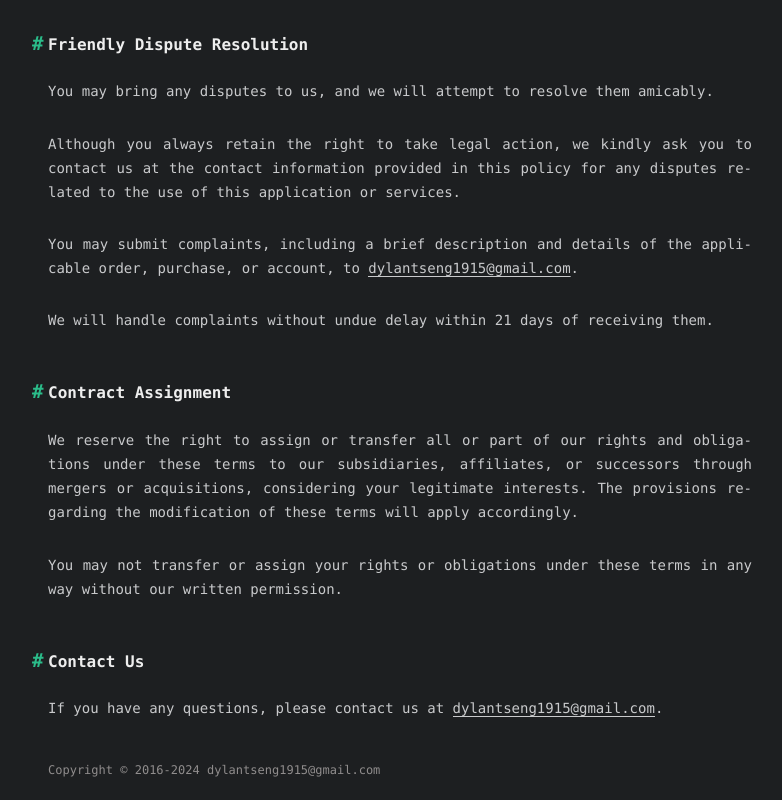
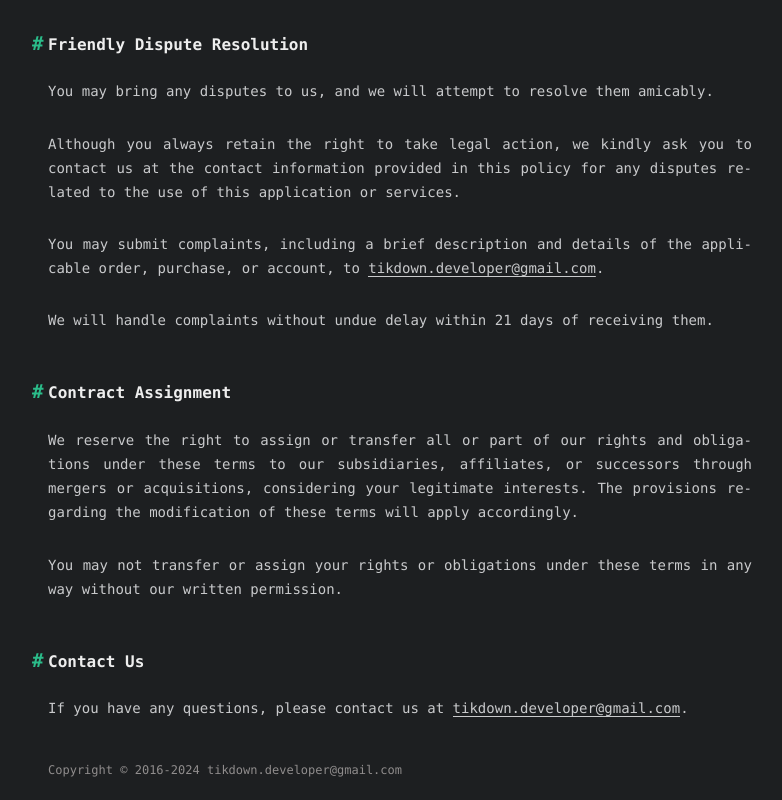
Before and after one commit to fucmoney/tikdown, a plain HTML site: page terms_of_service/index.html in a window 1280 px wide. Shown: the part 3368-4168 px from the top of the page, without its empty margins (240-1022 px from the left). Drawn offline with nearby package versions, Linux system fonts and the light colour scheme; some packages are replaced by stand-ins of ours; a script that the page names is missing.

Commit message:
Revert "更新邮件为 dylantseng1915@gmail.com"
This reverts commit f35f3d69c730a3e6e755a40bafdefa507e19c95e.

```diff
--- a/terms_of_service/index.html
+++ b/terms_of_service/index.html
@@ -17,7 +17,7 @@
     <meta property="og:locale" content="en_US">
     <meta property="article:published_time" content="2024-07-31T10:35:02.000Z">
     <meta property="article:modified_time" content="2024-07-31T15:51:08.908Z">
-    <meta property="article:author" content="dylantseng1915@gmail.com">
+    <meta property="article:author" content="tikdown.developer@gmail.com">
     <meta name="twitter:card" content="summary">
 
 
@@ -231,7 +231,7 @@
                 services.</p>
             <p>You may submit complaints, including a brief description and details of the applicable order, purchase,
                 or account, to <a
-                        href="mailto:dylantseng1915@gmail.com">dylantseng1915@gmail.com</a>.
+                        href="mailto:tikdown.developer@gmail.com">tikdown.developer@gmail.com</a>.
             </p>
             <p>We will handle complaints without undue delay within 21 days of receiving them.</p>
             <h2 id="Contract-Assignment"><a href="#Contract-Assignment" class="headerlink"
@@ -243,7 +243,7 @@
                 written permission.</p>
             <h2 id="Contact-Us"><a href="#Contact-Us" class="headerlink" title="Contact Us"></a>Contact Us</h2>
             <p>If you have any questions, please contact us at <a
-                    href="mailto:dylantseng1915@gmail.com">dylantseng1915@gmail.com</a>.
+                    href="mailto:tikdown.developer@gmail.com">tikdown.developer@gmail.com</a>.
             </p>
 
         </div>
@@ -263,7 +263,7 @@
 
 
             2016-2024
-            dylantseng1915@gmail.com
+            tikdown.developer@gmail.com
         </div>
     </footer>
 
```
Also changed, not shown: 404.html (+2 -2 lines), privacy_policy/index.html (+3 -3 lines).
